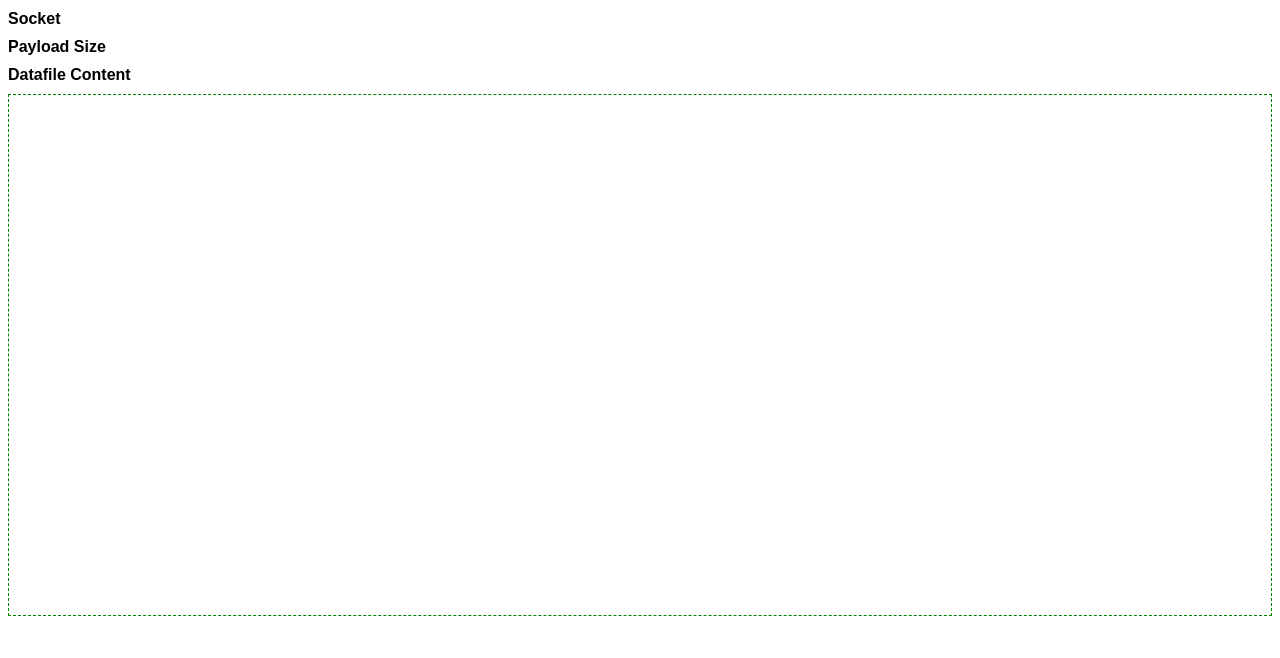
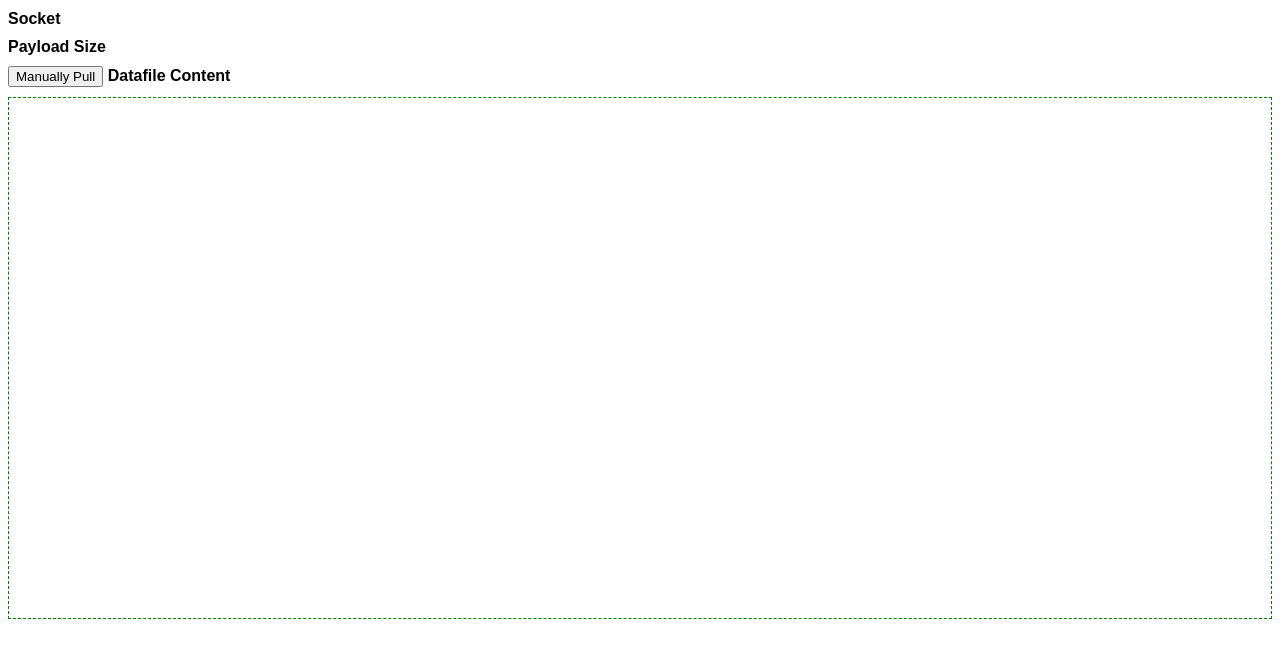
Before and after one commit to mikechu-optimizely/datafile-over-websockets-poc, a website built with Vite: page src/client/index.html in a window 1280 px wide. Built offline with nearby package versions, Linux system fonts and the light colour scheme.

Commit message:
Add button to manually request datafile

```diff
--- a/src/client/index.html
+++ b/src/client/index.html
@@ -35,7 +35,10 @@
   <div>
     <span class="label">Payload Size</span> <span id="payload-size"></span>
   </div>
-  <div class="label">Datafile Content</div>
+  <div class="label">
+    <button id="manual-pull" value="datafile-pull">Manually Pull</button>
+    Datafile Content
+  </div>
   <div class="datafile-container">
     <div id="datafile-content"></div>
   </div>
```
